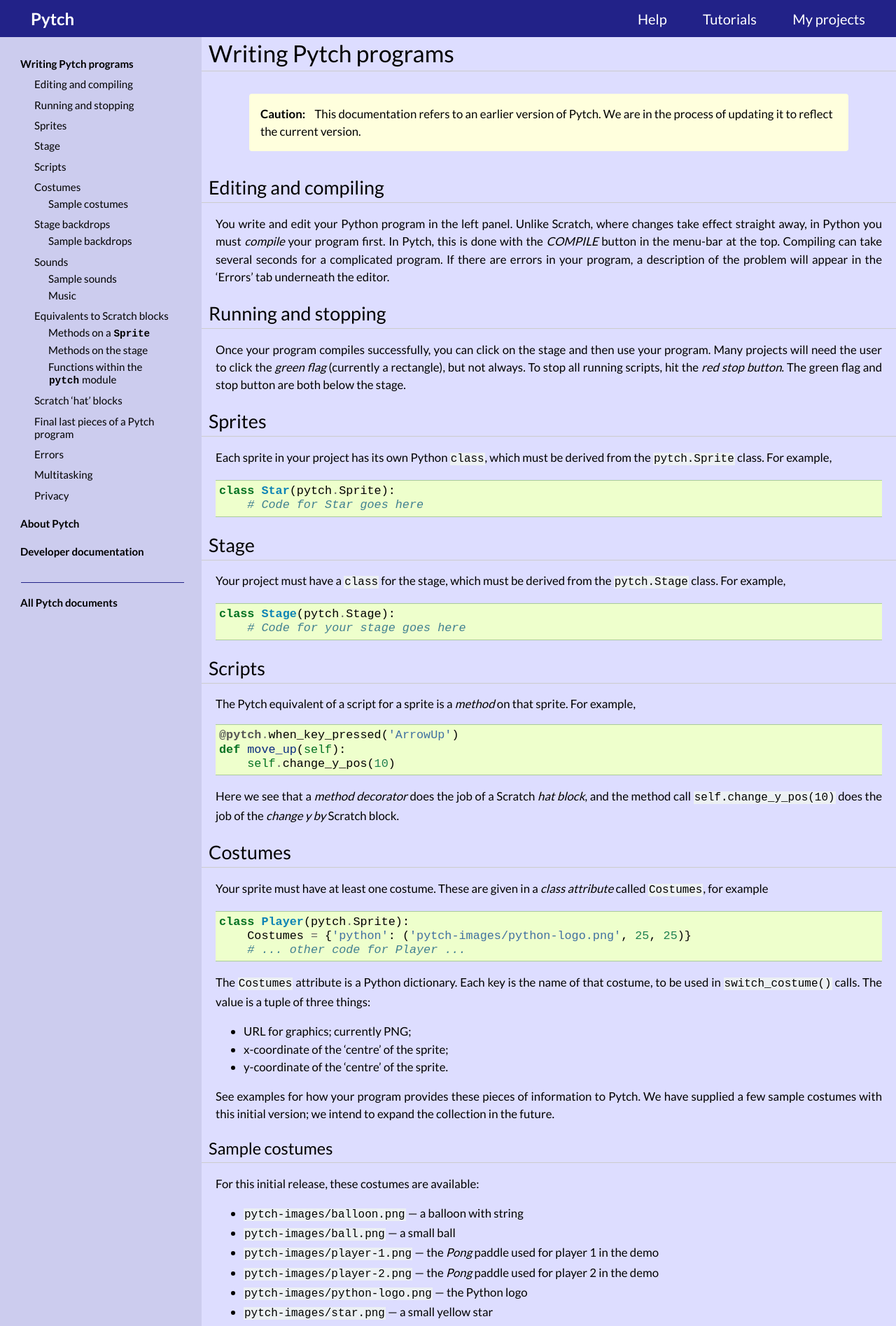
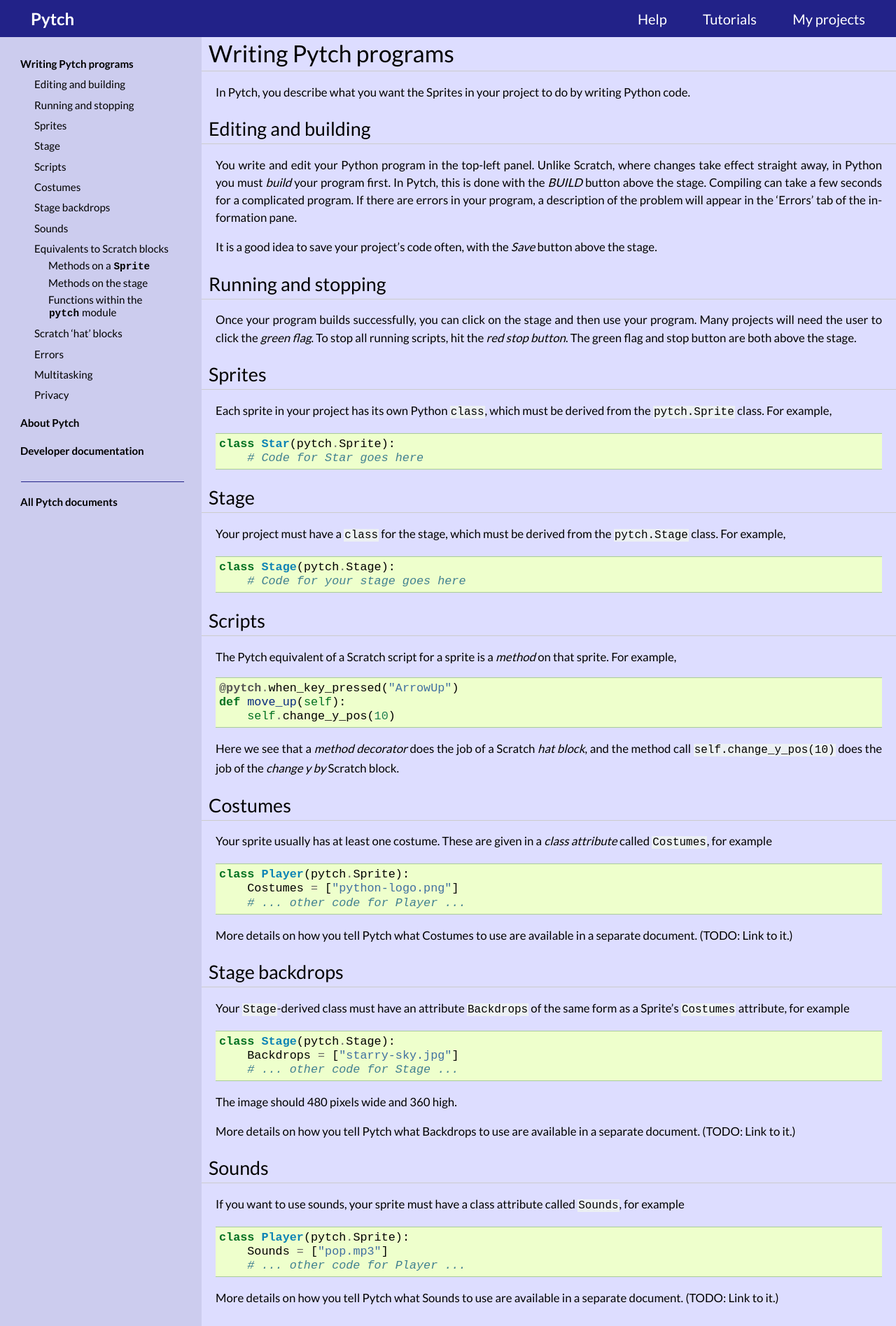
Before and after one commit to pytchlang/pytch-website, a Sphinx documentation site: the page built from source/help.rst, in a window 1280 px wide. Shown: the top 1895 px of the page at 70% size. Built offline with Sphinx 7.4.7, drawn with Linux system fonts in a browser that asks for light colours; pages that are not in the unit, such as notebooks, are missing from menus; some of the changed text lies outside the part shown.

Commit message:
Bring "help" doc roughly up-to-date

```diff
--- a/source/help.rst
+++ b/source/help.rst
@@ -1,31 +1,31 @@
 Writing Pytch programs
 ======================
 
-.. caution::
-
-   This documentation refers to an earlier version of Pytch.  We are
-   in the process of updating it to reflect the current version.
+In Pytch, you describe what you want the Sprites in your project to do
+by writing Python code.
 
 
-Editing and compiling
----------------------
+Editing and building
+--------------------
 
-You write and edit your Python program in the left panel. Unlike
+You write and edit your Python program in the top-left panel. Unlike
 Scratch, where changes take effect straight away, in Python you must
-*compile* your program first. In Pytch, this is done with the *COMPILE*
-button in the menu-bar at the top. Compiling can take several seconds
-for a complicated program. If there are errors in your program, a
-description of the problem will appear in the ‘Errors’ tab underneath
-the editor.
+*build* your program first. In Pytch, this is done with the *BUILD*
+button above the stage. Compiling can take a few seconds for a
+complicated program. If there are errors in your program, a
+description of the problem will appear in the ‘Errors’ tab of the
+information pane.
+
+It is a good idea to save your project's code often, with the *Save*
+button above the stage.
 
 Running and stopping
 --------------------
 
-Once your program compiles successfully, you can click on the stage and
+Once your program builds successfully, you can click on the stage and
 then use your program. Many projects will need the user to click the
-*green flag* (currently a rectangle), but not always. To stop all
-running scripts, hit the *red stop button*. The green flag and stop
-button are both below the stage.
+*green flag*. To stop all running scripts, hit the *red stop
+button*. The green flag and stop button are both above the stage.
 
 Sprites
 -------
@@ -52,12 +52,12 @@
 Scripts
 -------
 
-The Pytch equivalent of a script for a sprite is a *method* on that
-sprite. For example,
+The Pytch equivalent of a Scratch script for a sprite is a *method* on
+that sprite. For example,
 
 .. code:: python
 
-       @pytch.when_key_pressed('ArrowUp')
+       @pytch.when_key_pressed("ArrowUp")
        def move_up(self):
            self.change_y_pos(10)
 
@@ -68,40 +68,17 @@
 Costumes
 --------
 
-Your sprite must have at least one costume. These are given in a *class
+Your sprite usually has at least one costume. These are given in a *class
 attribute* called ``Costumes``, for example
 
 .. code:: python
 
    class Player(pytch.Sprite):
-       Costumes = {'python': ('pytch-images/python-logo.png', 25, 25)}
+       Costumes = ["python-logo.png"]
        # ... other code for Player ...
 
-The ``Costumes`` attribute is a Python dictionary. Each key is the name
-of that costume, to be used in ``switch_costume()`` calls. The value is
-a tuple of three things:
-
--  URL for graphics; currently PNG;
--  x-coordinate of the ‘centre’ of the sprite;
--  y-coordinate of the ‘centre’ of the sprite.
-
-See examples for how your program provides these pieces of information
-to Pytch. We have supplied a few sample costumes with this initial
-version; we intend to expand the collection in the future.
-
-Sample costumes
-~~~~~~~~~~~~~~~
-
-For this initial release, these costumes are available:
-
--  ``pytch-images/balloon.png`` — a balloon with string
--  ``pytch-images/ball.png`` — a small ball
--  ``pytch-images/player-1.png`` — the *Pong* paddle used for player 1
-   in the demo
--  ``pytch-images/player-2.png`` — the *Pong* paddle used for player 2
-   in the demo
--  ``pytch-images/python-logo.png`` — the Python logo
--  ``pytch-images/star.png`` — a small yellow star
+More details on how you tell Pytch what Costumes to use are available
+in a separate document.  (TODO: Link to it.)
 
 Stage backdrops
 ---------------
@@ -112,21 +89,13 @@
 .. code:: python
 
    class Stage(pytch.Stage):
-       Backdrops = {'pong': 'pytch-images/backdrop.png'}
+       Backdrops = ["starry-sky.jpg"]
        # ... other code for Stage ...
 
 The image should 480 pixels wide and 360 high.
 
-The current implementation only supports one backdrop, so its name
-(‘``pong``’ in the above example) is not used.
-
-Sample backdrops
-~~~~~~~~~~~~~~~~
-
-For this initial release, these backdrops are available:
-
--  ``pytch-images/backdrop.png``
--  ``pytch-images/midnightblue.png``
+More details on how you tell Pytch what Backdrops to use are available
+in a separate document.  (TODO: Link to it.)
 
 Sounds
 ------
@@ -137,33 +106,11 @@
 .. code:: python
 
    class Player(pytch.Sprite):
-       Sounds = {'pop': 'pytch-audio/pop.mp3'}
+       Sounds = ["pop.mp3"]
        # ... other code for Player ...
 
-The ``Sounds`` attribute is a Python dictionary. Each key is the name of
-that sound, to be used in a ``start_sound()`` block. The value is a URL
-for the sound file. We have provided a handful of example sounds for
-this initial version.
-
-See the examples for how this works.
-
-Sample sounds
-~~~~~~~~~~~~~
-
-For this initial release, these sounds are available:
-
--  ``pytch-sounds/Ping Pong Hit.mp3``
--  ``pytch-sounds/pop.mp3``
-
-Music
-~~~~~
-
-Pytch supports music blocks using the soundfont-player library. Like
-Scratch there can be one instrument selected at any time, and one tempo
-(in bpm) that determines how long notes play for. When a new instrument
-is selected the soundfont is loaded from the internet (the next
-statement of the function won’t run until this has completed).
-Soundfonts are cached for a particular run of the program.
+More details on how you tell Pytch what Sounds to use are available
+in a separate document.  (TODO: Link to it.)
 
 Equivalents to Scratch blocks
 -----------------------------
@@ -184,12 +131,6 @@
 -  ``self.set_y_pos(y)`` sets the Sprite’s x coordinate to ``y``
 -  ``self.go_to_xy(x, y)`` sets the Sprite’s current x and y coordinates
    to ``x`` and ``y`` respectively
--  ``self.glide_to(target, n_seconds)`` sets off a glide of the Sprite
-   which will take ``n_seconds`` seconds and end up at the ``target``;
-   currently the only supported target is ``'random'``
--  ``self.glide_to_xy(target_x, target_y, n_seconds)`` sets off a glide
-   of the Sprite which will take ``n_seconds`` seconds and end up at the
-   location (``x``, ``y``)
 -  ``self.show()`` makes the Sprite be visible
 -  ``self.hide()`` makes the Sprite be not visible
 -  ``self.switch_costume(costume_name)`` sets the Sprite’s costume to
@@ -202,11 +143,16 @@
    with name ``sound_name``; the script continues with the sound playing
    in the background
 
+TODO: Finish this summary list.
+
 Methods on the stage
 ~~~~~~~~~~~~~~~~~~~~
 
 In future we hope to implement the various Stage-only blocks from
 Scratch, for example ``next_backdrop()``.
+
+TODO: We do have switch-backdrop; describe this.
+
 
 Functions within the ``pytch`` module
 ~~~~~~~~~~~~~~~~~~~~~~~~~~~~~~~~~~~~~
@@ -218,29 +164,15 @@
    amount of time; fixing this is on the roadmap
 -  ``pytch.broadcast(message_string)`` broadcasts the message
    ``message_string``, launching any scripts with a matching
-   ``@when_I_receive()`` decorator (hat-block); the script calling
+   ``@pytch.when_I_receive()`` decorator (hat-block); the script calling
    ``broadcast()`` continues, with the responses happening concurrently
--  ``pytch.broadcast_and_wait(message_string)`` broadcasts the message
+- ``pytch.broadcast_and_wait(message_string)`` broadcasts the message
    ``message_string``, launching any scripts with a matching
-   ``@when_I_receive()`` decorator (hat-block); the script calling
-   ``broadcast()`` waits until all those scripts have finished before
-   continuing
+   ``@pytch.when_I_receive()`` decorator (hat-block); the script
+   calling ``broadcast_and_wait()`` waits until all those scripts have
+   finished before continuing
 -  ``pytch.key_is_pressed(key_name)`` gives a true/false answer as to
    whether the key with name ``key_name`` is currently pressed
--  ``pytch.show_variable(owner, name)`` makes the variable within
-   ``owner`` (e.g., a Sprite) called ``name`` be visible
--  ``pytch.set_instrument_to()`` lets you change the instrument for the
-   music blocks. The argument is a string which is the name of a
-   soundfont to be loaded (here:
-   https://github.com/danigb/soundfont-player/blob/master/instruments.json
-   are all the names you can use).
--  ``pytch.play_note_for`` lets you play a note for a given number of
-   beats. The first argument is either a string with the name (in
-   Scientific Note Notation) of a note (e.g. ‘C4’ or ‘A2’), or an
-   integer (Midi note number).
--  ``pytch.set_tempo_to()`` sets the tempo (in bpm) to a number. The
-   default is 60.
--  ``pytch_change_tempo_by()`` adds the argument to the tempo.
 
 Scratch ‘hat’ blocks
 --------------------
@@ -249,57 +181,29 @@
 
 .. code:: python
 
-       @when_I_receive('Play_One_Point')
+       @pytch.when_I_receive("Play_One_Point")
        def prepare_to_play(self):
            # ... do stuff ...
 
 The available decorators are:
 
--  ``@when_I_receive(message_string)`` causes the decorated method to be
-   called whenever somebody broadcasts the given ``message_string``
--  ``@when_green_flag_clicked()`` causes the decorated method to be
-   called whenever the green flag is clicked by the user
--  ``@when_key_pressed(key_name_as_string)`` causes the decorated method
-   to be called whenever the user presses the given key
--  ``@when_this_sprite_clicked()`` causes the decorated method to be
-   called whenever the user clicks / taps on the sprite
-
-Final last pieces of a Pytch program
-------------------------------------
-
-We are working on reducing the amount of boilerplate required, but
-currently there is still a small amount.
-
-You must *import* the Pytch module at the top of your program, by
-writing
-
-.. code:: python
-
-   import pytch
-
-After defining all your Sprite-derived classes, and your Stage-derived
-class, you must register them all with code along the lines of
-
-.. code:: python
-
-   pytch.register_stage_class(Stage)
-   pytch.register_sprite_class(Player)
-   pytch.register_sprite_class(Star)
-
-and then the last line of your Python program should be
-
-.. code:: python
-
-   pytch.run()
-
-to launch the project!
+* ``@pytch.when_I_receive(message_string)`` causes the decorated
+  method to be called whenever somebody broadcasts the given
+  ``message_string``
+* ``@pytch.when_green_flag_clicked()`` causes the decorated method to
+  be called whenever the green flag is clicked by the user
+* ``@pytch.when_key_pressed(key_name_as_string)`` causes the decorated
+  method to be called whenever the user presses the given key
+* ``@pytch.when_this_sprite_clicked()`` causes the decorated method to
+  be called whenever the user clicks / taps on the sprite
 
 Errors
 ------
 
 If there is an error in your Python program, this will be shown in the
-red-backed ‘Errors’ tab. Currently the error messages are given in their
-raw form; providing more useful messages is on the roadmap.
+‘Errors’ tab of the information pane.  The error report includes
+clickable buttons to take you to the point in your code which caused
+the problem.
 
 Multitasking
 ------------
@@ -311,6 +215,9 @@
 -  during a ``while`` or ``for`` loop: one iteration of the loop runs
    per display frame.
 
+TODO: Other syscalls also suspend for a frame; check and document
+this.
+
 One consequence of this is that if you have a very complex piece of
 processing inside an event handler, your project might appear to have
 crashed. Try to keep things simple!
```
